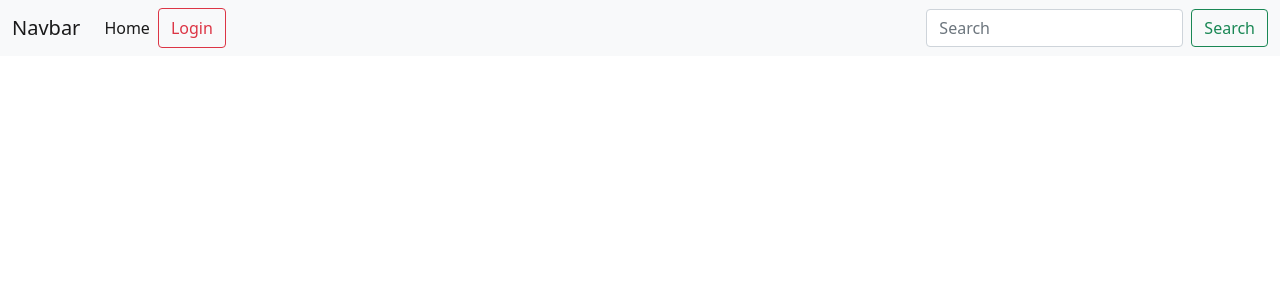
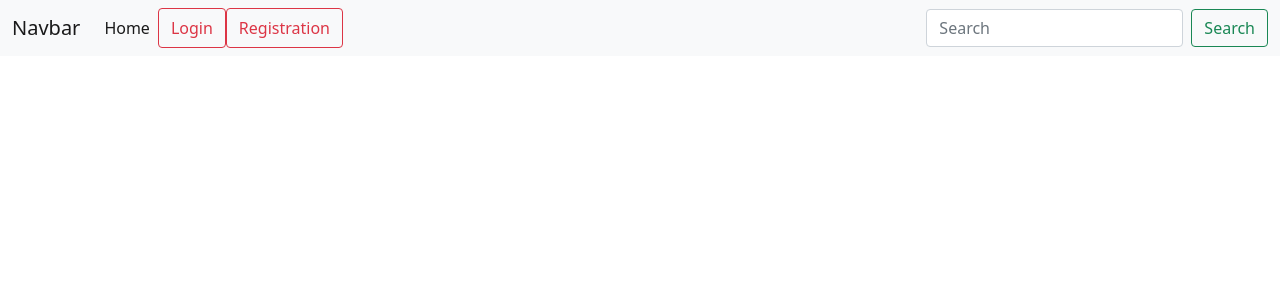
Before and after one commit to contact-tarun/Ecommerce, a Django app: page / in a window 1280 px wide. Shown: the top 300 px of the page. Run offline with Django 4.2, Linux system fonts and the light colour scheme.

Commit message:
2nd change

```diff
--- a/ecommerce/app/templates/user/home.html
+++ b/ecommerce/app/templates/user/home.html
@@ -38,6 +38,9 @@
             <button class="btn btn-outline-danger" type="submit">
               Login
             </button>
+            <button class="btn btn-outline-danger" type="submit">
+                Registration
+              </button>
           </ul>
           <form class="d-flex">
             <input
```
